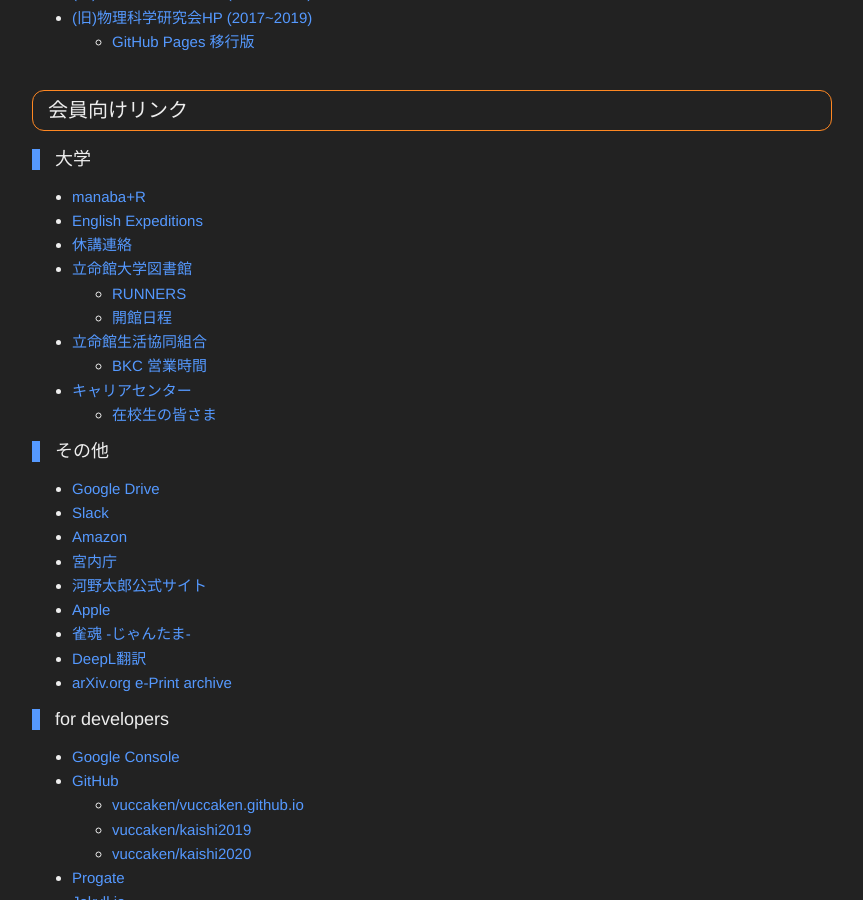
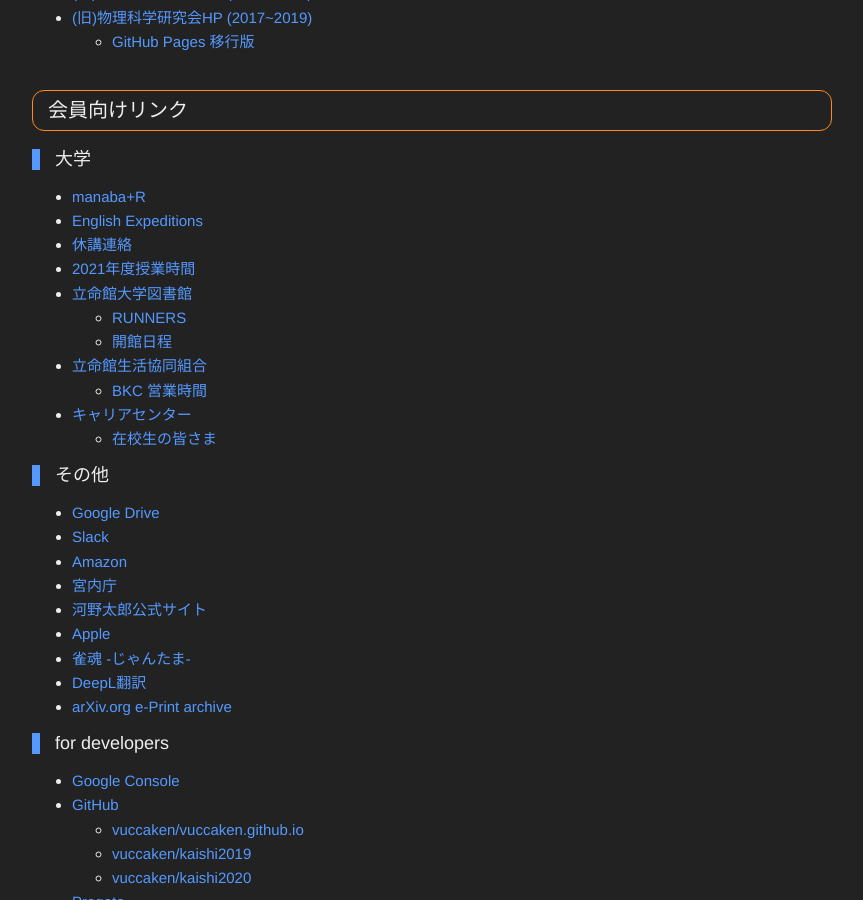
Before and after one commit to vuccaken/vuccaken.github.io, a Jekyll site: the page built from _pages/link.md, in a window 1280 px wide and 900 px high, scrolled down 701 px. Shown: the whole window, without its empty margins (208-1071 px from the left). Built offline with Jekyll 4.4.1, drawn with Linux system fonts in a browser that asks for light colours.

Commit message:
Update link.md

```diff
--- a/_pages/link.md
+++ b/_pages/link.md
@@ -34,6 +34,7 @@
 - [manaba+R](https://ct.ritsumei.ac.jp/ct/home){:target="_blank"}
 - [English Expeditions](https://www.ee.ritsumei.ac.jp/index.htm){:target="_blank"}
 - [休講連絡](http://www.ritsumei.ac.jp/academic-affairs/status/){:target="_blank"}
+- [2021年度授業時間](http://www.ritsumei.ac.jp/pathways-future/course/calendar.html/){:target="_blank"}
 - [立命館大学図書館](http://www.ritsumei.ac.jp/lib/){:target="_blank"}
   - [RUNNERS](https://runners.ritsumei.ac.jp/opac/odr_stat/?lang=0){:target="_blank"}
   - [開館日程](http://www.ritsumei.ac.jp/lib/a03/010/){:target="_blank"}
```
